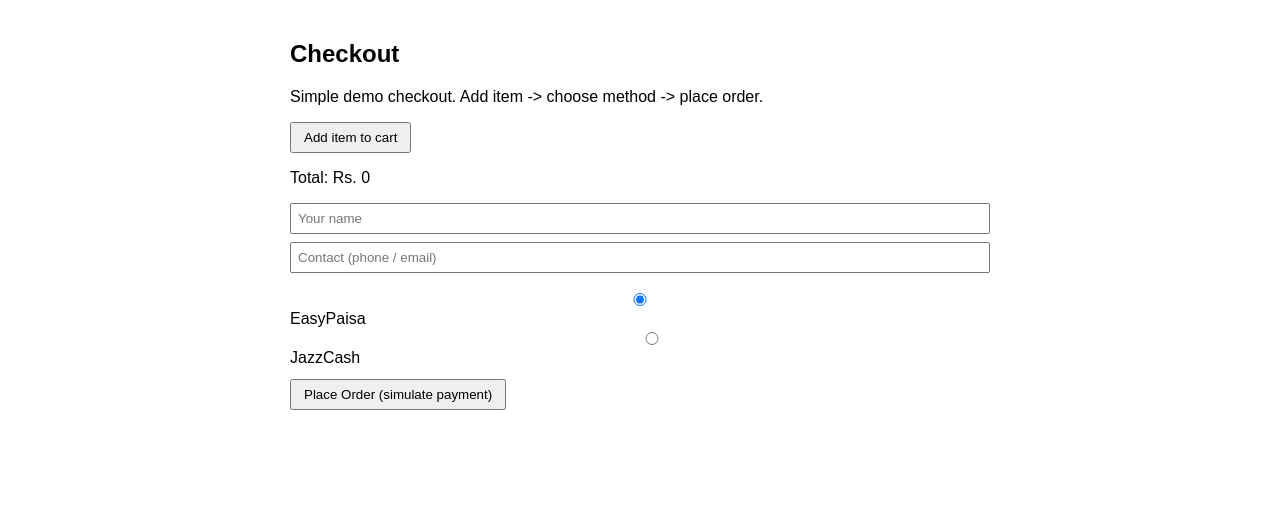
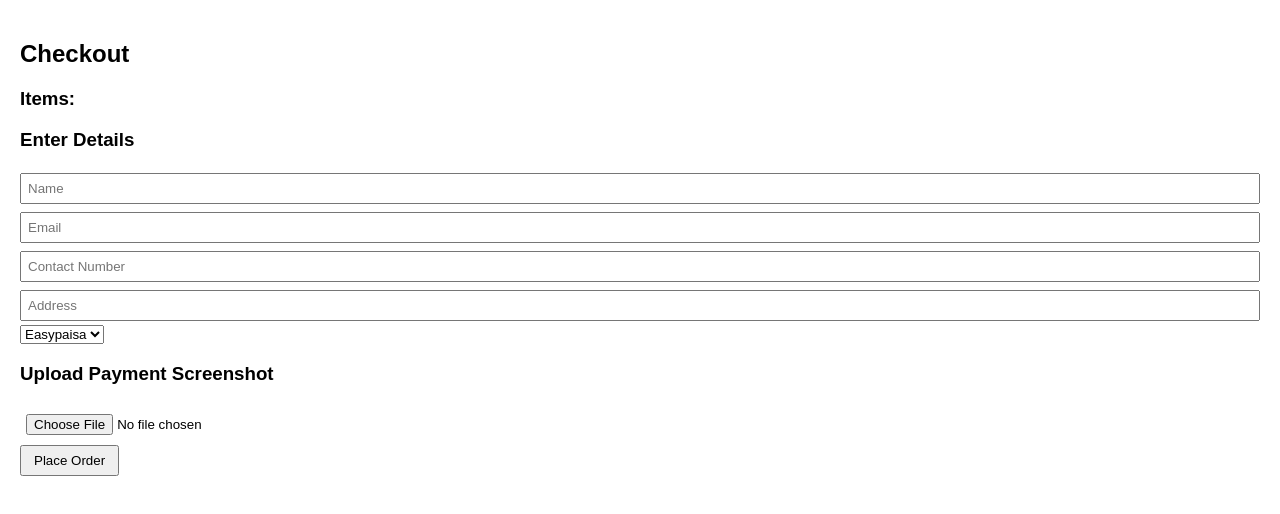
Before and after one commit to ahrar-shah/Client-Work, a Next.js app: page /checkout in a window 1280 px wide. Shown: the top 514 px of the page. Built offline with nearby package versions, Linux system fonts and the light colour scheme.

Commit message:
Checkout Page React Fixed

```diff
--- a/pages/checkout.js
+++ b/pages/checkout.js
@@ -1,72 +1,63 @@
-import { useState } from 'react'
+import { useEffect, useState } from 'react'
 
 export default function Checkout() {
-  const [name, setName] = useState('')
-  const [contact, setContact] = useState('')
-  const [method, setMethod] = useState('easypaisa')
   const [items, setItems] = useState([])
-  const [total, setTotal] = useState(0)
-  const [status, setStatus] = useState('')
+  const [form, setForm] = useState({ name: '', email: '', contact: '', address: '', method: 'Easypaisa' })
+  const [screenshot, setScreenshot] = useState('')
+  const [msg, setMsg] = useState('')
 
-  const addItem = () => {
-    const name = prompt('Product name')
-    const price = Number(prompt('price'))
-    if (!name || !price) return
-    const newItems = [...items, { name, price }]
-    setItems(newItems)
-    setTotal(newItems.reduce((s, i) => s + i.price, 0))
+  useEffect(() => {
+    const data = JSON.parse(localStorage.getItem('checkoutItem') || '[]')
+    setItems(data)
+  }, [])
+
+  function handleFile(e) {
+    const f = e.target.files[0]
+    if (!f) return
+    const reader = new FileReader()
+    reader.onload = () => setScreenshot(reader.result)
+    reader.readAsDataURL(f)
   }
 
-  const submit = async () => {
-    if (!name) return alert('enter name')
-    const r = await fetch('/api/orders', {
+  async function placeOrder() {
+    const res = await fetch('/api/orders', {
       method: 'POST',
-      headers: { 'content-type': 'application/json' },
-      body: JSON.stringify({ items, customerName: name, contact, method, total })
+      headers: { 'Content-Type': 'application/json' },
+      body: JSON.stringify({ ...form, items, screenshot })
     })
-    const j = await r.json()
-    if (j.ok) {
-      setStatus('Order placed. Admin will see it in admin panel.')
-      setItems([])
-      setTotal(0)
+    const data = await res.json()
+    if (res.ok) {
+      setMsg('Order placed!')
+      localStorage.removeItem('checkoutItem')
+      localStorage.removeItem('cart')
     } else {
-      setStatus('Error: ' + (j.error || 'unknown'))
+      setMsg(data.error || 'Failed')
     }
   }
 
   return (
-  <div style={{ padding: 20, maxWidth: 700, margin: '0 auto' }}>
-    <h2>Checkout</h2>
-    <p>
-      Simple demo checkout. Add item {'->'} choose method {'->'} place order.
-    </p>
+    <div style={{ padding: 20 }}>
+      <h2>Checkout</h2>
+      <h3>Items:</h3>
+      <ul>{items.map((p, i) => <li key={i}>{p.name} - Rs. {p.price}</li>)}</ul>
 
-    <div style={{ margin: '12px 0' }}>
-      <button onClick={addItem}>Add item to cart</button>
-    </div>
+      <h3>Enter Details</h3>
+      <input placeholder="Name" value={form.name} onChange={e => setForm({ ...form, name: e.target.value })} /><br/>
+      <input placeholder="Email" value={form.email} onChange={e => setForm({ ...form, email: e.target.value })} /><br/>
+      <input placeholder="Contact Number" value={form.contact} onChange={e => setForm({ ...form, contact: e.target.value })} /><br/>
+      <input placeholder="Address" value={form.address} onChange={e => setForm({ ...form, address: e.target.value })} /><br/>
 
-      <ul>
-        {items.map((it, i) => (<li key={i}>{it.name} — Rs. {it.price}</li>))}
-      </ul>
+      <select value={form.method} onChange={e => setForm({ ...form, method: e.target.value })}>
+        <option>Easypaisa</option>
+        <option>JazzCash</option>
+        <option>Bank</option>
+      </select><br/>
 
-      <div>Total: Rs. {total}</div>
+      <h3>Upload Payment Screenshot</h3>
+      <input type="file" onChange={handleFile} /><br/>
 
-      <div style={{ marginTop: 12 }}>
-        <input value={name} onChange={e => setName(e.target.value)} placeholder="Your name" />
-        <br />
-        <input value={contact} onChange={e => setContact(e.target.value)} placeholder="Contact (phone / email)" />
-      </div>
-
-      <div style={{ marginTop: 12 }}>
-        <label><input type="radio" name="m" checked={method === 'easypaisa'} onChange={() => setMethod('easypaisa')} /> EasyPaisa</label>
-        <label style={{ marginLeft: 12 }}><input type="radio" name="m" checked={method === 'jazzcash'} onChange={() => setMethod('jazzcash')} /> JazzCash</label>
-      </div>
-
-      <div style={{ marginTop: 12 }}>
-        <button onClick={submit}>Place Order (simulate payment)</button>
-      </div>
-
-      {status && <div style={{ marginTop: 12 }}>{status}</div>}
+      <button onClick={placeOrder}>Place Order</button>
+      <div>{msg}</div>
     </div>
   )
 }
```
